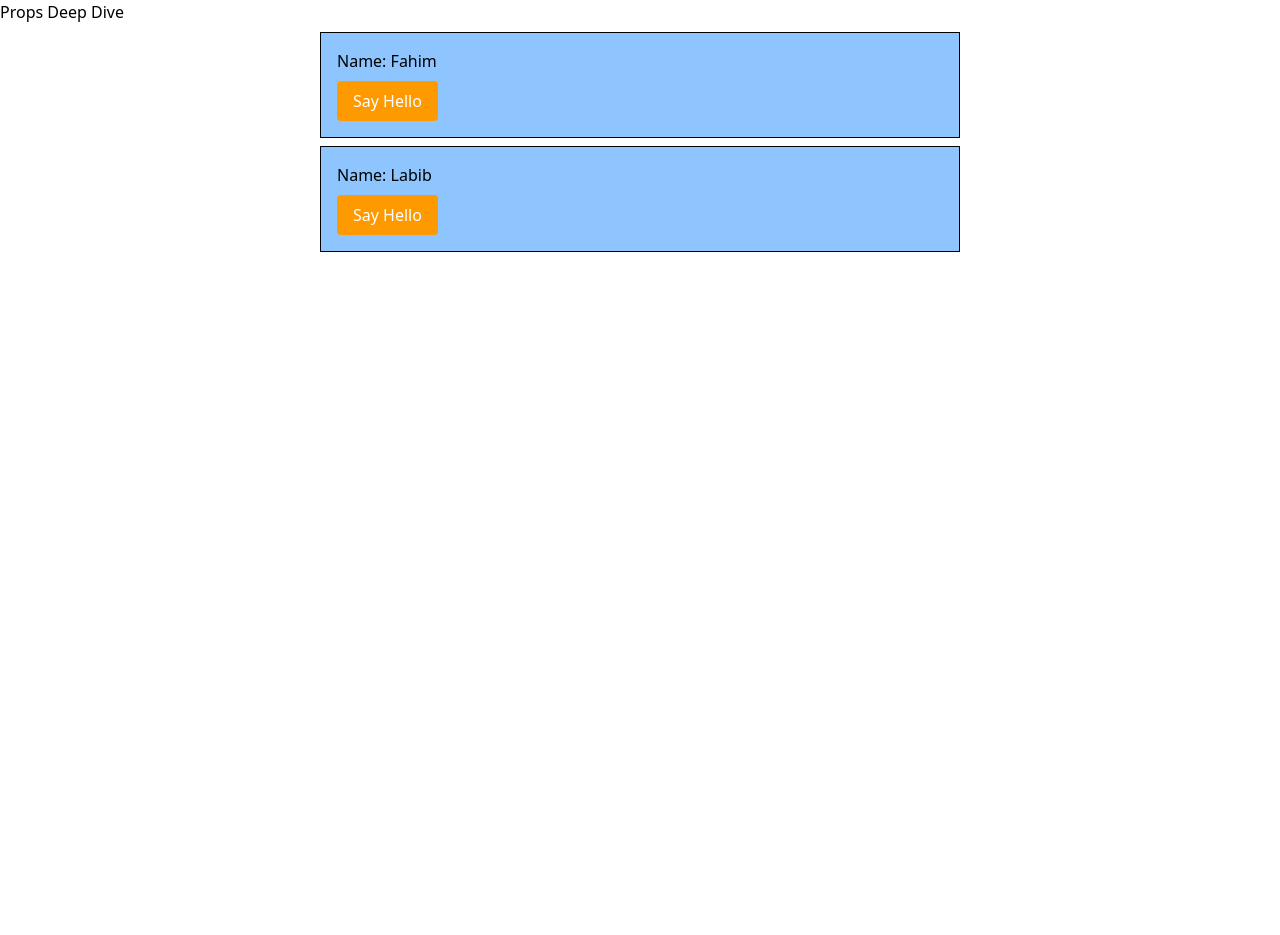
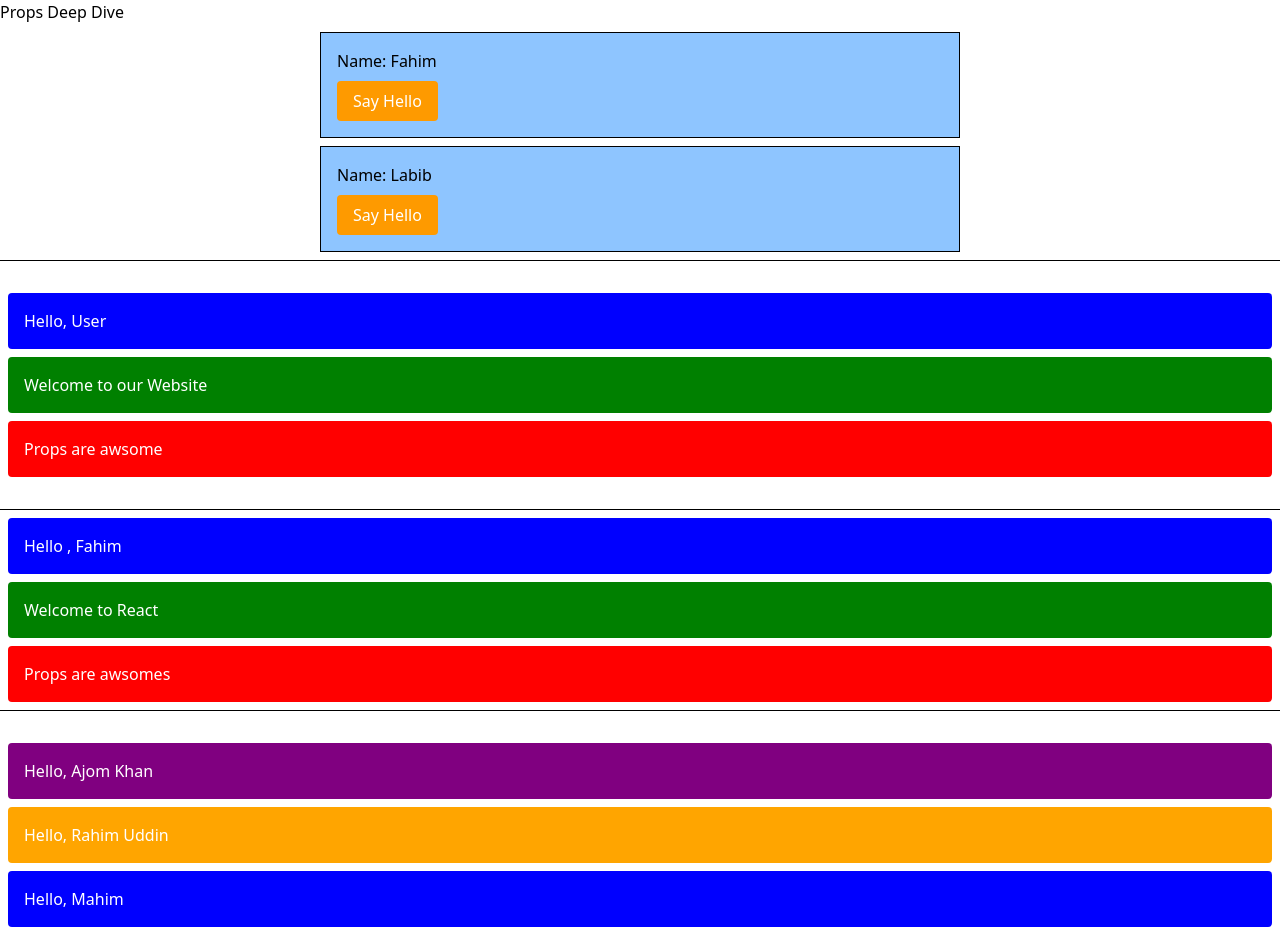
Before and after one commit to nayan-mia-09/React, a React (Vite) app in the folder React-Basics/react-basics/: page / in a window 1280 px wide. Before the commit the page ends 800 px from the top, so only its background shows below. Built offline with nearby package versions, Linux system fonts and the light colour scheme.

Commit message:
Render multiple Message components

```diff
--- /dev/null
+++ b/React-Basics/react-basics/src/components/Message.jsx
@@ -0,0 +1,25 @@
+
+
+// const Message = ({text, color}) => {
+//   return (
+//     <div className={`p-4 m-2 text-white rounded`}
+//       style={{ backgroundColor: color }}>
+//         {text}
+
+//     </div>
+//   )
+// }
+
+// export default Message
+
+
+
+const Message = ({text, color}) => {
+  return (
+    <div className={`p-4 m-2 text-white rounded`} style={{backgroundColor: color}}>
+      {text}
+    </div>
+  )
+}
+
+export default Message
--- a/React-Basics/react-basics/src/components/ParentComponent.jsx
+++ b/React-Basics/react-basics/src/components/ParentComponent.jsx
@@ -2,6 +2,7 @@
 // import ChildComponent from './ChildComponent'
 
 import ChildComponent from "./ChildComponent"
+import Message from "./Message"
 
 // const ParentComponent = () => {
 
@@ -25,10 +26,35 @@ const ParentComponent = () => {
     const handleClick = (name) => {
         alert(`Hello, ${name}`)
     }
+
+    const message = [
+        {text: "Hello, Ajom Khan", color: "purple"},
+        {text: "Hello, Rahim Uddin", color: "orange"},
+         {text: "Hello, Mahim" , color: "blue"}]
   return (
     <div>
       <ChildComponent name={"Fahim"} onClick={handleClick}/>
       <ChildComponent name={"Labib"} onClick={handleClick}/>
+      <hr />
+
+      <br />
+      <Message text={"Hello, User"} color={"blue"}/>
+      <Message text={"Welcome to our Website"} color={"green"}/>
+      <Message text={"Props are awsome"} color={"red"}/>
+      <br />
+      <hr />
+
+      <Message text={"Hello , Fahim"} color={"blue"}/>
+      <Message text={"Welcome to React"} color={"green"}/>
+      <Message text={"Props are awsomes"} color={"red"}/>
+
+      <hr />
+      <br />
+     <div>
+        {message.map((msg, index) =>(<Message key={index} text={msg.text} color={msg.color}/>))}
+     </div>
+
+
     </div>
   )
 }
```
